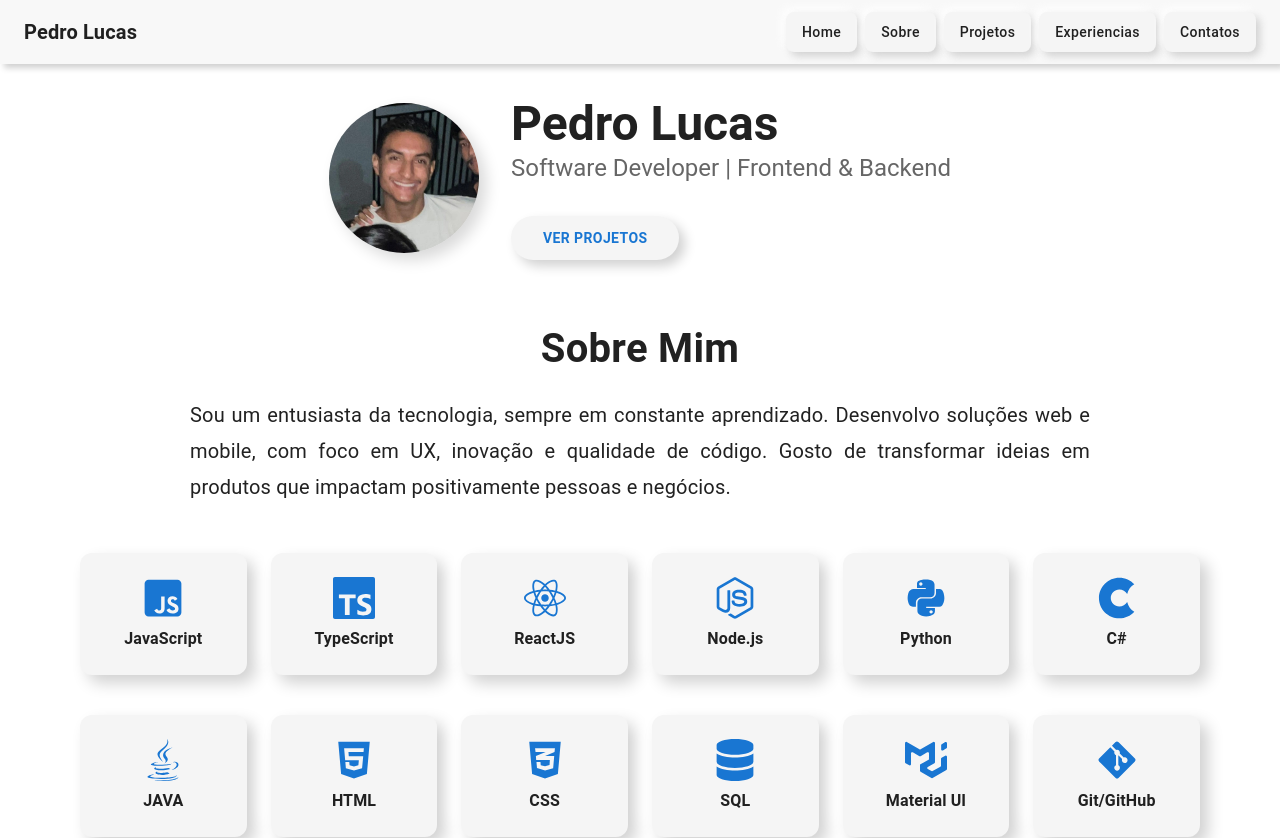
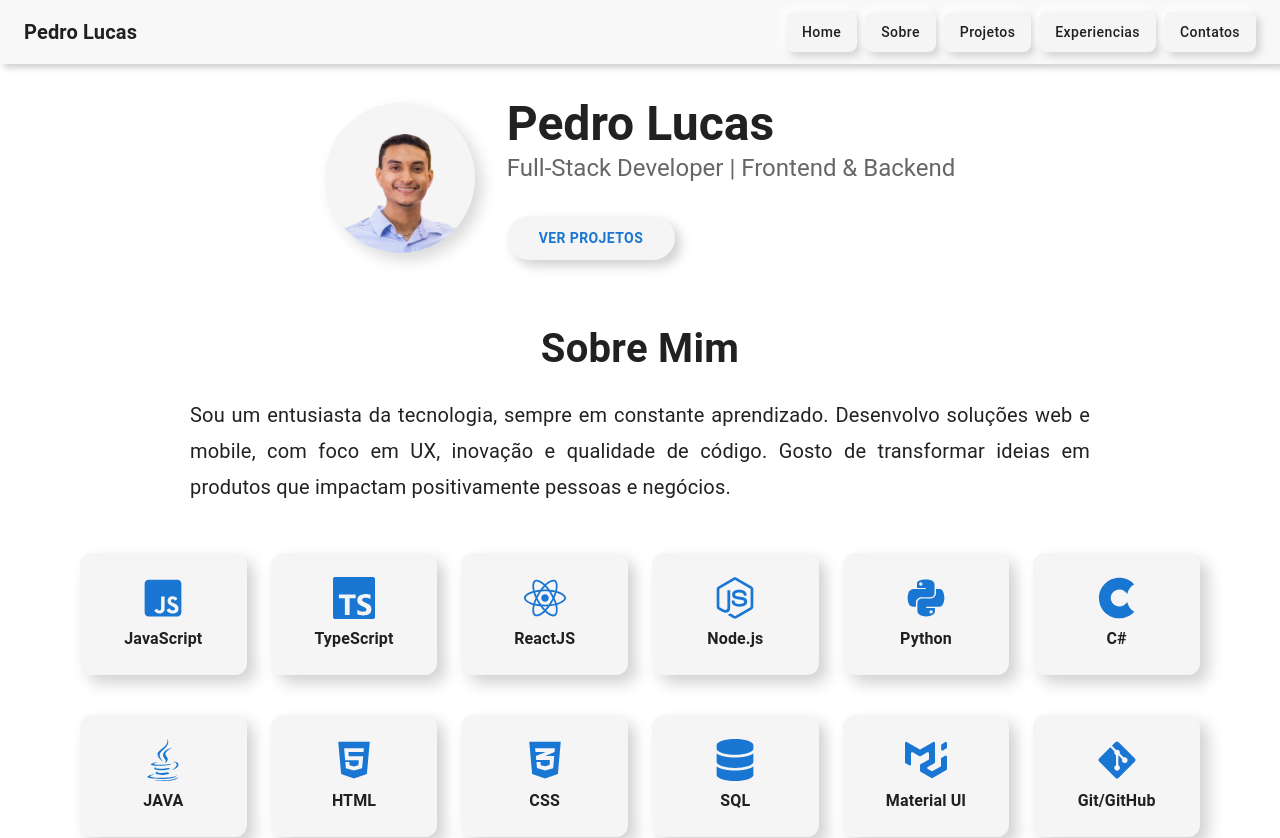
Before and after one commit to pedrocslucas/portfolio, a React (Vite) app: page /#/ in a window 1280 px wide. Shown: the top 838 px of the page. Built offline with nearby package versions, Linux system fonts and the light colour scheme.

Commit message:
update profile-photo

```diff
--- a/src/mocks/data.ts
+++ b/src/mocks/data.ts
@@ -3,7 +3,7 @@ import { FaCode, FaRocket, FaUsers, FaReact, FaNodeJs, FaPython, FaGitAlt, FaDat
 import { SiTypescript, SiMui, SiFigma, SiFirebase, SiDotnet } from "react-icons/si";
 
 // FOTOS
-import foto_perfil from "../assets/hero/foto-perfil.jpeg";
+import foto_perfil from "../assets/hero/foto-perfil.png";
 import blob_1 from "../assets/projects/blob_news/blob_foto_1.png";
 import blob_2 from "../assets/projects/blob_news/blob_foto_2.png";
 import blob_3 from "../assets/projects/blob_news/blob_foto_3.png";
@@ -19,7 +19,7 @@ import tre_ma from "../assets/experiences/tre-ma.jpeg";
 
 export const heroData = {
   name: "Pedro Lucas",
-  title: "Software Developer | Frontend & Backend",
+  title: "Full-Stack Developer | Frontend & Backend",
   photo: foto_perfil,
 };
 
```
Also changed, not shown: src/assets/hero/foto-perfil.jpeg (deleted), src/assets/hero/foto-perfil.png (added).
